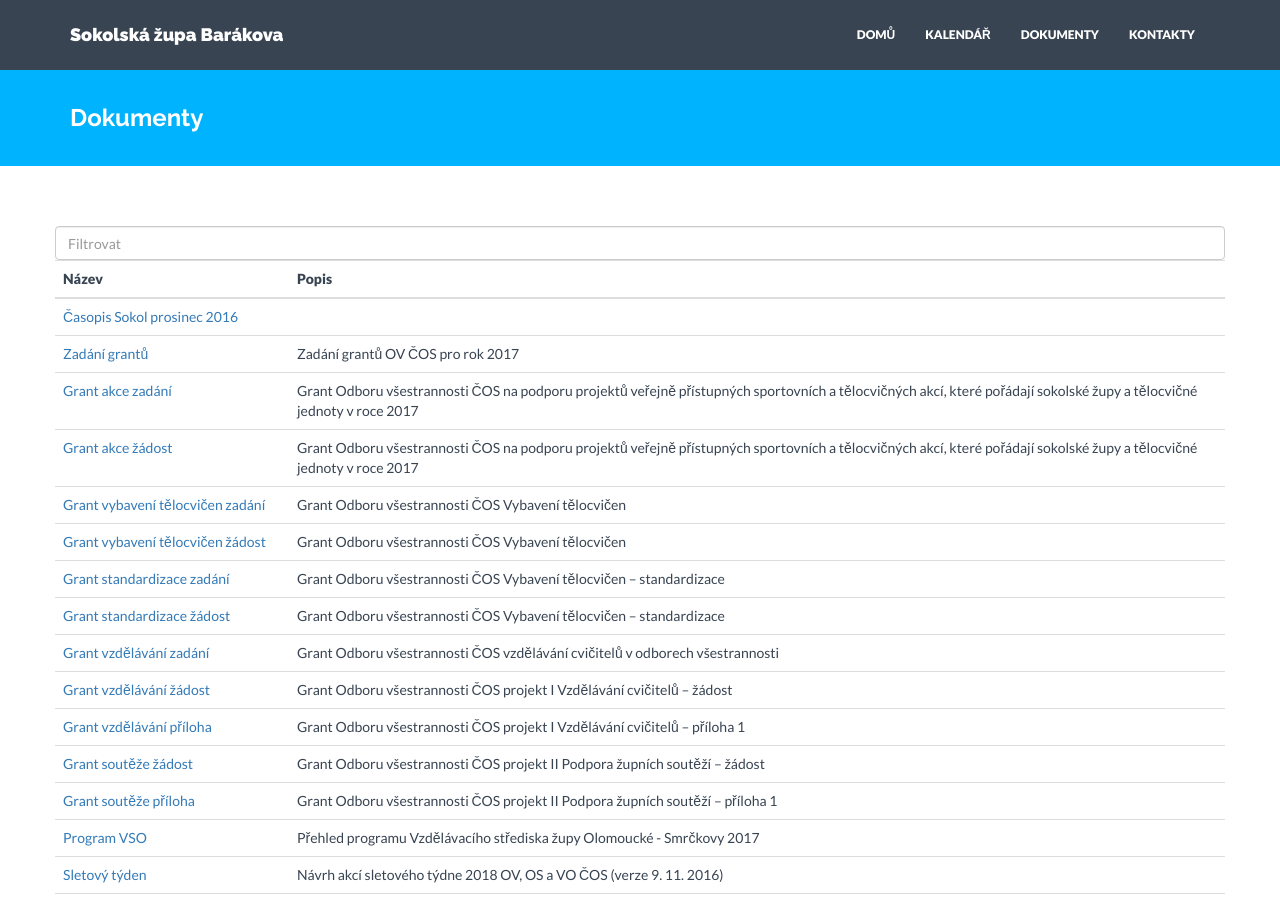
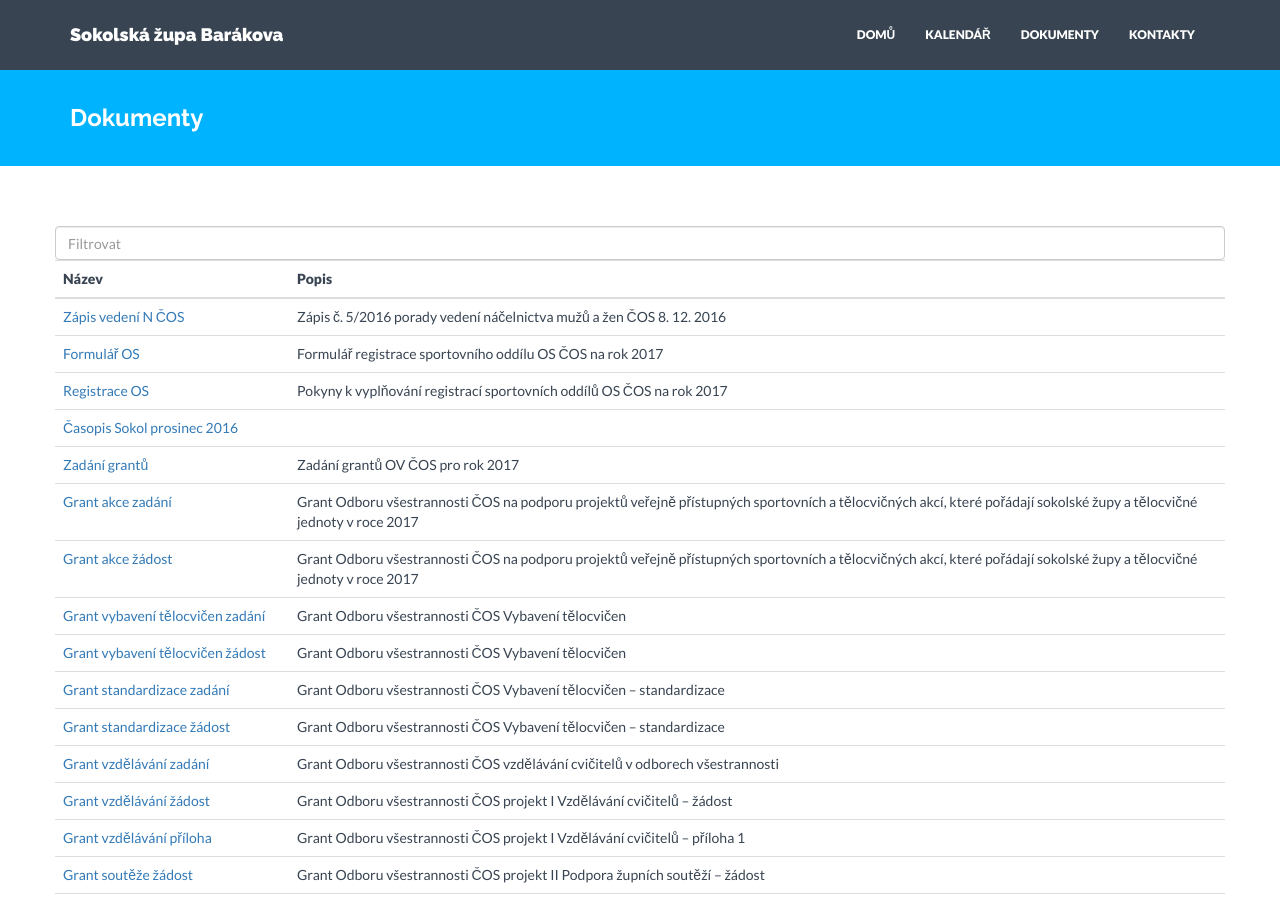
Before and after one commit to milanhybner/zbarakova.cz, a Jekyll site: the page built from dokumenty.md, in a window 1280 px wide and 900 px high. Built offline with Jekyll 4.4.1, drawn with Linux system fonts in a browser that asks for light colours; nearby versions of some CDN libraries.

Commit message:
aktualizovány akce a dokumenty

```diff
--- a/_data/akce-archiv.yaml
+++ b/_data/akce-archiv.yaml
@@ -208,3 +208,8 @@
   nazev: Předvánoční setkání cvičitelů ČOS
   url:
   druh: Setkání
+
+- datum: 2016-12-07
+  nazev: Seminář vedoucích a organizátorů – klub seniorů
+  url: /soubory/2016-12-07-klub-senioru.docx
+  druh: Seminář
--- a/_data/dokumenty.yaml
+++ b/_data/dokumenty.yaml
@@ -1,3 +1,15 @@
+- nazev: Zápis vedení N ČOS
+  url: https://drive.google.com/open?id=0B0w6gDorCVUka0lxS2lObU54ZnR0VnJWZF9SRDh1SndJTzB3
+  popis: Zápis č. 5/2016 porady vedení náčelnictva mužů a žen ČOS 8. 12. 2016
+
+- nazev: Formulář OS
+  url: https://drive.google.com/open?id=0B0w6gDorCVUkZ0t6ejk3bkZFNjZfRW1kNFYxbXE4OGc4c3JN
+  popis: Formulář registrace sportovního oddílu OS ČOS na rok 2017
+
+- nazev: Registrace OS
+  url: https://drive.google.com/open?id=0B0w6gDorCVUkTEs4QmNSdHFCTlhTVmdoMnl5TENPYkJadE5Z
+  popis: Pokyny k vyplňování registrací sportovních oddílů OS ČOS na rok 2017
+
 - nazev: Časopis Sokol prosinec 2016
   url: http://sokol.eu/priloha/11833/prosinec-2016.pdf
   popis:
```
Also changed, not shown: _data/akce.yaml (+10 -13 lines), kancelar/formulare.md (+2 -0 lines), kancelar/granty.md (+1 -2 lines), 2 other files.
